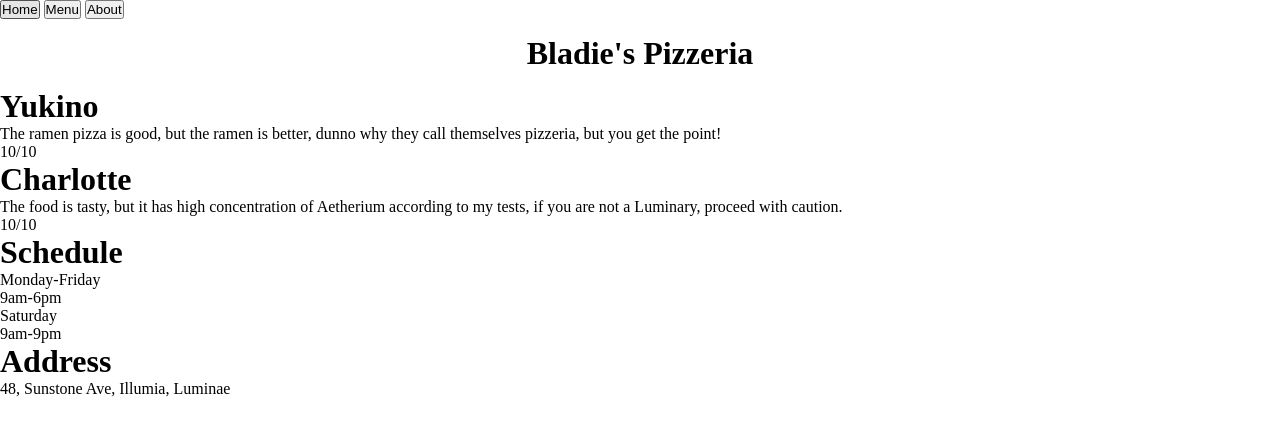
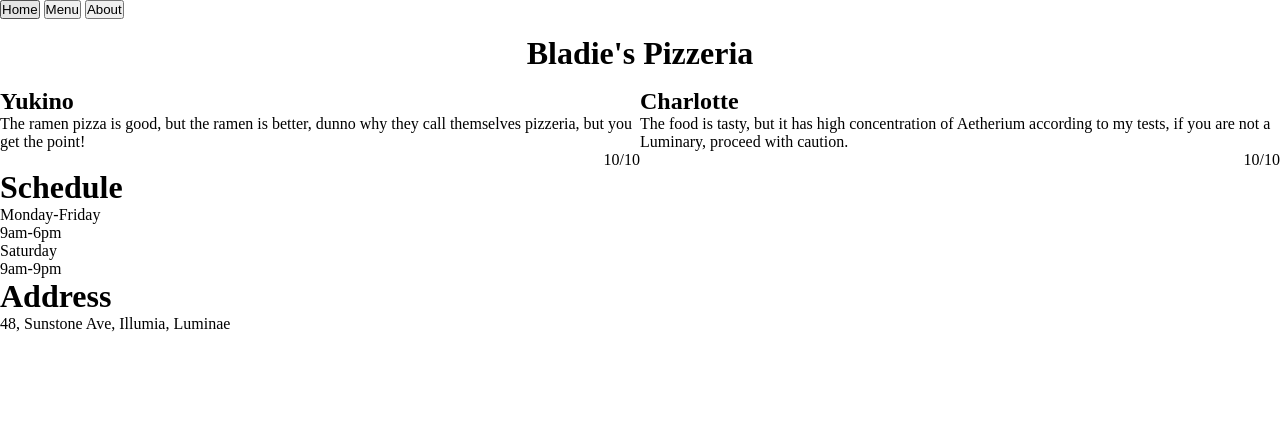
Before and after one commit to SuspiciousApplePie/restaurant-page, a website built with webpack: page src/template.html in a window 1280 px wide. Built offline with nearby package versions, Linux system fonts and the light colour scheme.

Commit message:
Add review layout

```diff
--- a/src/home.js
+++ b/src/home.js
@@ -31,8 +31,12 @@ export class Home extends Restaurant {
 			}
 		];
 
+		this.reviewSection.className = "reviews";
+
 		reviews.forEach(index => {
 			this.container.appendChild(this.reviewSection);
+			const wrapper = document.createElement("div");
+			wrapper.className = "review";
 
 			const nameElement = document.createElement("h1");
 			nameElement.textContent = index.name;
@@ -43,9 +47,11 @@ export class Home extends Restaurant {
 			const ratingElement = document.createElement("p");
 			ratingElement.textContent = `${index.rating}/10`;
 
-			this.reviewSection.appendChild(nameElement);
-			this.reviewSection.appendChild(reviewElement);
-			this.reviewSection.appendChild(ratingElement);
+			wrapper.appendChild(nameElement);
+			wrapper.appendChild(reviewElement);
+			wrapper.appendChild(ratingElement);
+
+			this.reviewSection.appendChild(wrapper);
 
 		});
 	}
--- a/src/styles.css
+++ b/src/styles.css
@@ -11,3 +11,21 @@
 	justify-content: center;
 	padding: 1rem;
 }
+
+.reviews {
+	display: grid;
+	grid-template-columns: repeat(2, 1fr);
+}
+
+.reviews .review {
+	display: grid;
+	grid-template-row: 1fr, 2fr, 1fr;
+}
+
+.review h1 {
+	font-size: 1.5rem;
+}
+
+.review p:last-of-type {
+	text-align: right;
+}
```
